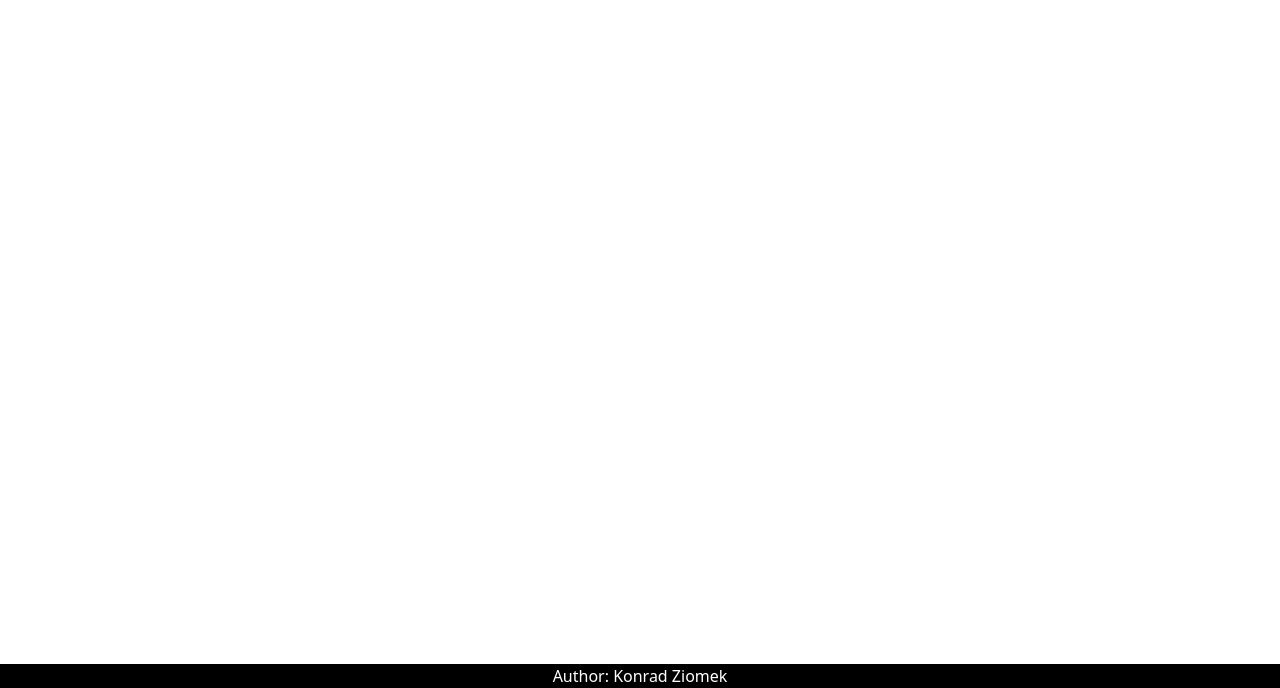
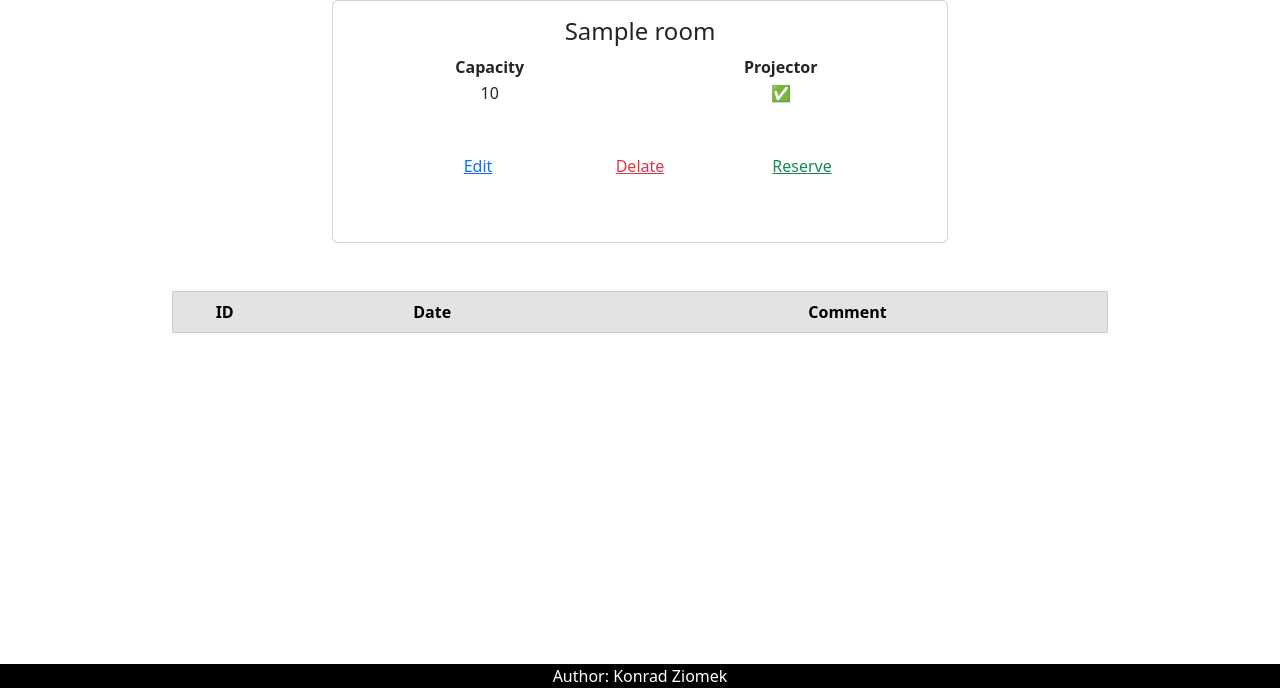
Before and after one commit to konradziomek95/Django_Room_Reservation_App, a Django app: page /room/info/1 in a window 1280 px wide. Shown: the part 112-800 px from the top of the page. Run offline with Django 4.2, Linux system fonts and the light colour scheme; tables that the repository leaves empty hold one stand-in row (values such as "Sample post"); lists and menus that the app fills with data are empty.

Commit message:
reservation system update

```diff
--- a/templates/delete-room.html
+++ b/templates/delete-room.html
@@ -42,10 +42,10 @@
     </nav>
 </header>
 {% if warning %}
-    <form method="post">
-        <h3 class="text-center">{{ warning }}</h3>
+    <form  method="post">
+        <h3 class="text-center mt-5">{{ warning }}</h3>
         <div class="d-flex justify-content-center">
-            <button type="submit" class="btn btn-outline-warning">Delete</button>
+            <button type="submit" class="btn btn-outline-danger btn-lg mt-5">Delete</button>
         </div>
     </form>
 {% endif %}
--- a/templates/room-info.html
+++ b/templates/room-info.html
@@ -41,7 +41,59 @@
         </div>
     </nav>
 </header>
-
+<div class="container " style="width: 40rem;">
+    <div class="card">
+        <div class="card-body">
+            <h4 class="card-title text-center ">{{ room.name }}</h4>
+            <table class="container  ">
+                <thead>
+                <tr>
+                    <th scope="col" class="text-center">Capacity</th>
+                    <th scope="col" class="text-center">Projector</th>
+                </tr>
+                </thead>
+                <tbody>
+                <tr>
+                    <td class="text-center ">{{ room.capacity }}</td>
+                    {% if room.projector %}
+                        <td class="text-center">&#x2705;</td>
+                    {% else %}
+                        <td class="text-center">&#10060;</td>
+                    {% endif %}
+                </tr>
+                </tbody>
+            </table>
+            <div class="row m-5">
+                <div class="col text-center">
+                    <a href="/room/modify/{{ room.id }}" class="link-primary">Edit</a></div>
+                <div class="col text-center">
+                    <a href="/room/delete/{{ room.id }}" class="link-danger">Delate</a></div>
+                <div class="col text-center">
+                    <a href="/room/reserve/{{ room.id }}" class="link-success">Reserve</a></div>
+            </div>
+        </div>
+    </div>
+</div>
+<div class="container table-bordered" style="width:60rem">
+    <table class="table mt-5">
+        <thead class="table-secondary ">
+        <tr>
+            <th  class=" col-1 text-center">ID</th>
+            <th  class=" col-3 text-center">Date</th>
+            <th  class="col-5 text-center">Comment</th>
+        </tr>
+        </thead>
+        <tbody>
+        {% for reservation in reservations %}
+            <tr>
+                <td class="text-center">{{ reservation.id }}</td>
+                <td class="text-center">{{ reservation.date }}</td>
+                <td class="text-center">{{ reservation.comment }}</td>
+            </tr>
+        {% endfor %}
+        </tbody>
+    </table>
+</div>
 <footer class="footer">
     Author: Konrad Ziomek
 </footer>
```
Also changed, not shown: templates/available-rooms.html (+6 -2 lines).
